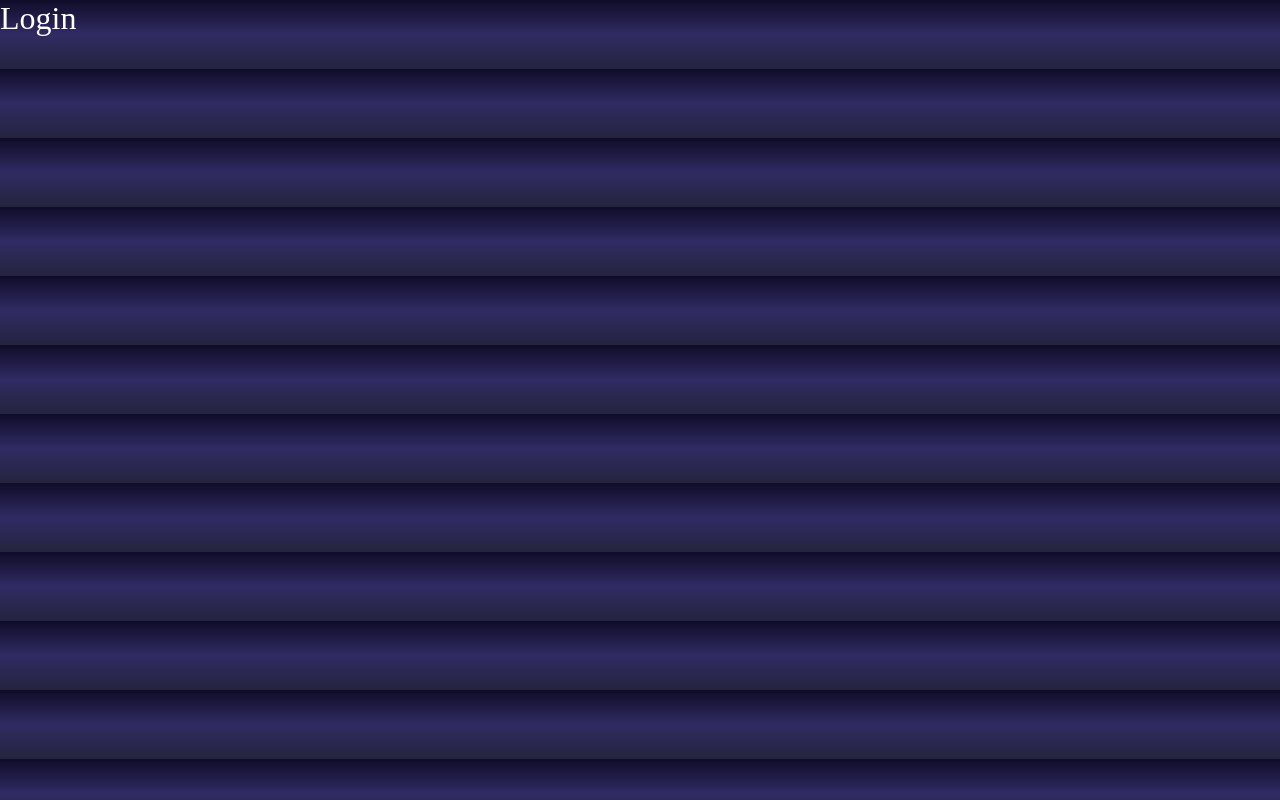
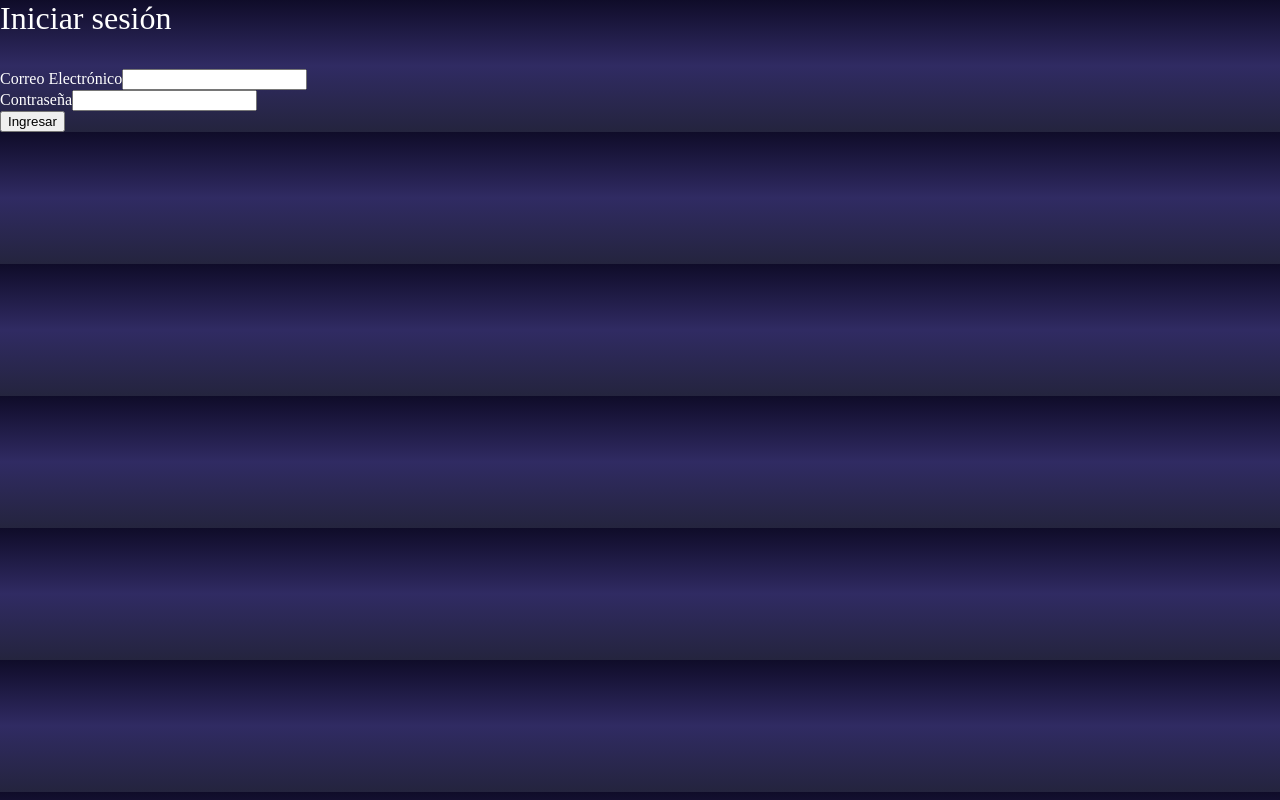
Before and after one commit to FelixDevPython/proyecto-react-2025, a React (Vite) app: page /login in a window 1280 px wide. Built offline with nearby package versions, Linux system fonts and the light colour scheme.

Commit message:
Manejo de autenticación con formularios

```diff
--- a/src/components/usuarios/Login.jsx
+++ b/src/components/usuarios/Login.jsx
@@ -1,6 +1,77 @@
+import { useState } from "react"
+import axios from "axios"
+
 const Login = () => {
+
+    const [user, setUser] = useState({
+        email: "",
+        password: ""
+    })
+
+    const submit = (e) => {
+        e.preventDefault();
+
+        console.log("https://reqres.in/api/login", user);
+
+        console.log("user data:", JSON.stringify(user));
+
+        axios
+        .post(`https://reqres.in/api/login`, user,
+            {
+                headers: {
+                    "x-api-key": "reqres-free-v1"
+                }
+            }
+        )
+
+        .then((response) => {
+            console.log("Login success:", response.data);
+            localStorage.setItem("tokenMarket", response.data.token);
+        })
+
+        .catch((error) => {
+            console.error("Login failed:", error.response?.data || error.message)
+        });
+    }
+
     return (
-        <h1>Login</h1>
+        <div className="login-container">
+            <h1>Iniciar sesión</h1>
+            <form onSubmit={submit}>
+                <div className="field">
+                    <label htmlFor="email">Correo Electrónico</label>
+                    <input required
+                    type="email"
+                    name="email"
+                    value={user.email}
+                    onChange={(e) => {
+                        setUser({
+                            ...user,
+                            email: e.target.value
+                        })
+                    }}
+                />
+                </div>
+                <div className="field">
+                    <label htmlFor="password">Contraseña</label>
+                    <input required
+                    type="password"
+                    name="password"
+                    value={user.password}
+                    onChange={(e) => {
+                        setUser({
+                            ...user,
+                            password: e.target.value
+                        })
+                    }}
+                />
+                </div>
+                <div className="submit">
+                    <input type="submit" value="Ingresar" />
+                </div>
+            </form>
+        </div>
+
     )
 }
 
```
